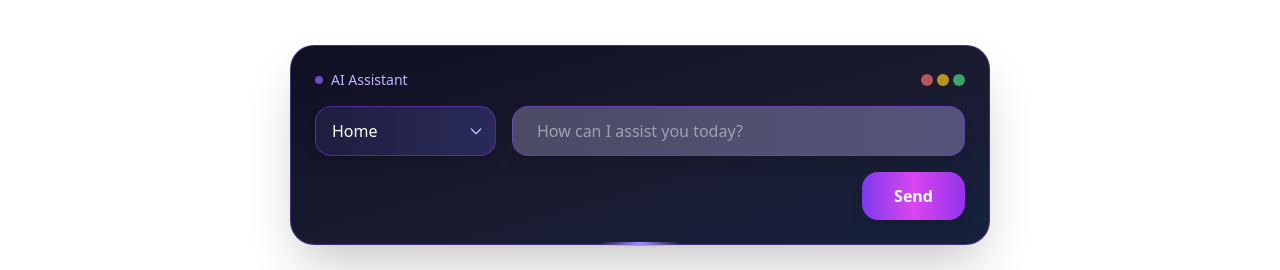
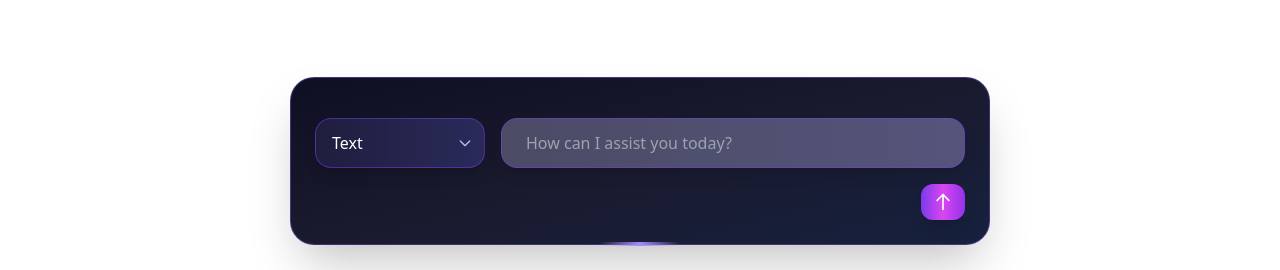
Before and after one commit to Manavarya09/Synthia-Studio, a React (Vite) app: page / in a window 1280 px wide. Shown: the part 459-729 px from the top of the page. Built offline with nearby package versions, Linux system fonts and the light colour scheme.

Commit message:
UI updates: prompt box and send button size adjustments

```diff
--- a/client/pages/Home.tsx
+++ b/client/pages/Home.tsx
@@ -240,17 +240,6 @@ export default function Home() {
 				>
 					{/* Header */}
 					<div className="w-full flex items-center justify-between mb-4">
-						<div className="flex items-center gap-2">
-							<div className="w-2 h-2 bg-violet-500 rounded-full animate-pulse"></div>
-							<span className="text-violet-300 text-sm font-medium">
-								AI Assistant
-							</span>
-						</div>
-						<div className="flex gap-1">
-							<div className="w-3 h-3 bg-red-400 rounded-full opacity-70"></div>
-							<div className="w-3 h-3 bg-yellow-400 rounded-full opacity-70"></div>
-							<div className="w-3 h-3 bg-green-400 rounded-full opacity-70"></div>
-						</div>
 					</div>
 
 					{/* Input Section */}
@@ -262,7 +251,15 @@ export default function Home() {
 								onChange={(e) => setSelectedTool(e.target.value)}
 								className="appearance-none px-4 py-3 pr-10 rounded-2xl bg-gradient-to-r from-[#1e1e3f] to-[#2a2a5a] text-white font-medium focus:outline-none focus:ring-2 focus:ring-violet-400 border border-violet-600/50 shadow-lg transition-all duration-300 hover:border-violet-400 hover:shadow-violet-500/25 cursor-pointer min-w-[120px]"
 							>
-								{TOOLS.map((tool) => (
+								{TOOLS.filter(tool => [
+									"text",
+									"images",
+									"videos",
+									"audio",
+									"social",
+									"promo",
+									"slides"
+								].includes(tool.value)).map((tool) => (
 									<option
 										key={tool.value}
 										value={tool.value}
@@ -313,9 +310,19 @@ export default function Home() {
 					<div className="flex w-full justify-end">
 						<button
 							type="submit"
-							className="px-8 py-3 rounded-2xl bg-gradient-to-r from-violet-600 via-fuchsia-500 to-purple-600 text-white font-semibold shadow-lg border-none hover:from-violet-700 hover:via-fuchsia-600 hover:to-purple-700 focus:outline-none focus:ring-2 focus:ring-violet-400 transition-all duration-300 hover:shadow-violet-500/40 hover:scale-105 active:scale-95 relative overflow-hidden group"
+							className="px-3 py-2 rounded-xl bg-gradient-to-r from-violet-600 via-fuchsia-500 to-purple-600 text-white font-semibold shadow-lg border-none hover:from-violet-700 hover:via-fuchsia-600 hover:to-purple-700 focus:outline-none focus:ring-2 focus:ring-violet-400 transition-all duration-300 hover:shadow-violet-500/40 hover:scale-105 active:scale-95 relative overflow-hidden group flex items-center justify-center"
 						>
-							<span className="relative z-10">Send</span>
+							<svg
+								xmlns="http://www.w3.org/2000/svg"
+								className="h-5 w-5"
+								fill="none"
+								viewBox="0 0 24 24"
+								stroke="currentColor"
+								strokeWidth={2}
+							>
+								<path strokeLinecap="round" strokeLinejoin="round" d="M5 10l7-7m0 0l7 7m-7-7v18" />
+							</svg>
+							{/* Removed 'Send' text */}
 							<div className="absolute inset-0 bg-gradient-to-r from-white/20 via-transparent to-transparent translate-x-[-100%] group-hover:translate-x-[100%] transition-transform duration-700 ease-out"></div>
 						</button>
 					</div>
```
